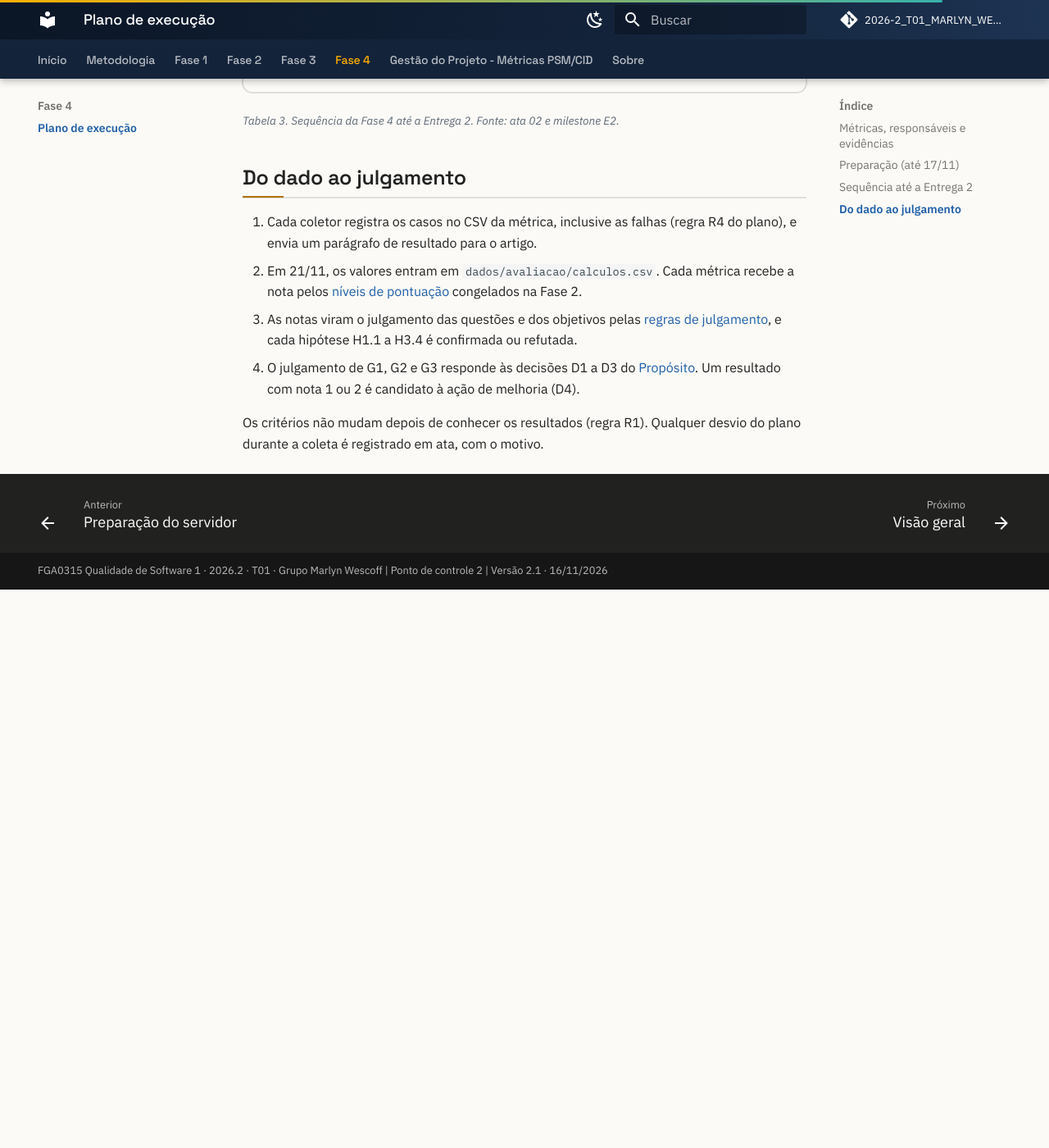
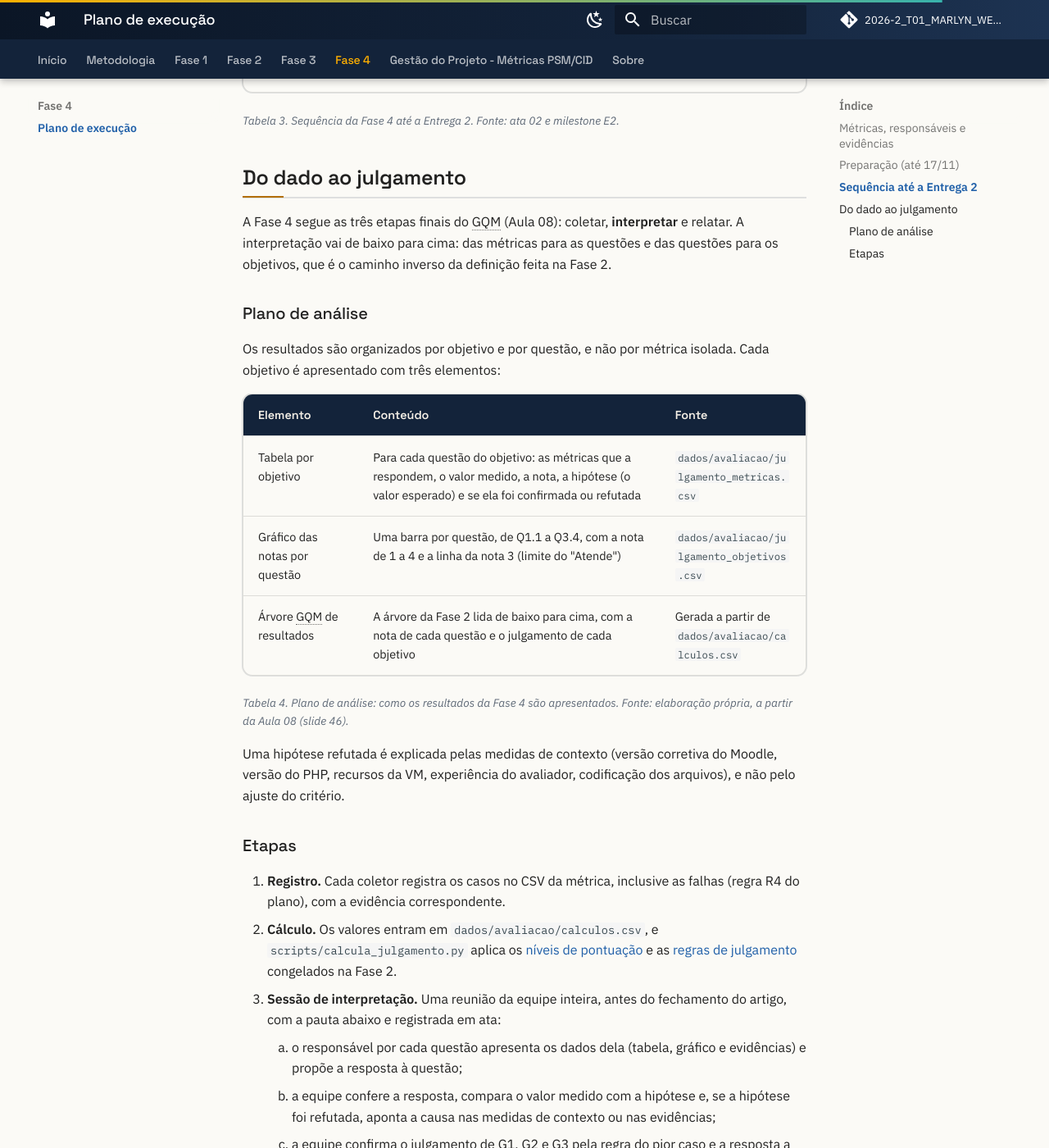
Before and after one commit to FCTE-Qualidade-de-Software-1/2026-2_T01_MARLYN_WESCOFF, an MkDocs documentation site: the page built from docs/fase-4/plano-de-execucao.md, in a window 1280 px wide and 1400 px high, scrolled down 4138 px. Shown: the whole window at 82% size. Built offline with MkDocs 1.6.1 and Material for MkDocs 9.7.7, drawn with Linux system fonts in a browser that asks for light colours; comment, search, counter and statistics services are not loaded; before the commit the page ends 4857 px from its top, so only the background shows below that; some of the changed text lies outside the part shown.

Commit message:
Acrescenta o plano de análise e a sessão de interpretação do GQM às Fases 3 e 4
Closes #122

```diff
--- a/docs/fase-4/plano-de-execucao.md
+++ b/docs/fase-4/plano-de-execucao.md
@@ -53,9 +53,32 @@ A coleta só começa quando a preparação de que ela depende estiver mergeada n
 
 ## Do dado ao julgamento
 
-1. Cada coletor registra os casos no CSV da métrica, inclusive as falhas (regra R4 do plano), e envia um parágrafo de resultado para o artigo.
-2. Em 21/11, os valores entram em `dados/avaliacao/calculos.csv`. Cada métrica recebe a nota pelos [níveis de pontuação](../fase-2/niveis-e-julgamento.md#niveis-de-pontuacao-por-metrica) congelados na Fase 2.
-3. As notas viram o julgamento das questões e dos objetivos pelas [regras de julgamento](../fase-2/niveis-e-julgamento.md#regras-de-julgamento), e cada hipótese H1.1 a H3.4 é confirmada ou refutada.
-4. O julgamento de G1, G2 e G3 responde às decisões D1 a D3 do [Propósito](../fase-1/proposito.md). Um resultado com nota 1 ou 2 é candidato à ação de melhoria (D4).
+A Fase 4 segue as três etapas finais do GQM (Aula 08): coletar, **interpretar** e relatar. A interpretação vai de baixo para cima: das métricas para as questões e das questões para os objetivos, que é o caminho inverso da definição feita na Fase 2.
 
-Os critérios não mudam depois de conhecer os resultados (regra R1). Qualquer desvio do plano durante a coleta é registrado em ata, com o motivo.
+### Plano de análise
+
+Os resultados são organizados por objetivo e por questão, e não por métrica isolada. Cada objetivo é apresentado com três elementos:
+
+| Elemento | Conteúdo | Fonte |
+|---|---|---|
+| Tabela por objetivo | Para cada questão do objetivo: as métricas que a respondem, o valor medido, a nota, a hipótese (o valor esperado) e se ela foi confirmada ou refutada | `dados/avaliacao/julgamento_metricas.csv` |
+| Gráfico das notas por questão | Uma barra por questão, de Q1.1 a Q3.4, com a nota de 1 a 4 e a linha da nota 3 (limite do "Atende") | `dados/avaliacao/julgamento_objetivos.csv` |
+| Árvore GQM de resultados | A árvore da Fase 2 lida de baixo para cima, com a nota de cada questão e o julgamento de cada objetivo | Gerada a partir de `dados/avaliacao/calculos.csv` |
+
+<p class="legenda">Tabela 4. Plano de análise: como os resultados da Fase 4 são apresentados. Fonte: elaboração própria, a partir da Aula 08 (slide 46).</p>
+
+Uma hipótese refutada é explicada pelas medidas de contexto (versão corretiva do Moodle, versão do PHP, recursos da VM, experiência do avaliador, codificação dos arquivos), e não pelo ajuste do critério.
+
+### Etapas
+
+1. **Registro.** Cada coletor registra os casos no CSV da métrica, inclusive as falhas (regra R4 do plano), com a evidência correspondente.
+2. **Cálculo.** Os valores entram em `dados/avaliacao/calculos.csv`, e `scripts/calcula_julgamento.py` aplica os [níveis de pontuação](../fase-2/niveis-e-julgamento.md#niveis-de-pontuacao-por-metrica) e as [regras de julgamento](../fase-2/niveis-e-julgamento.md#regras-de-julgamento) congelados na Fase 2.
+3. **Sessão de interpretação.** Uma reunião da equipe inteira, antes do fechamento do artigo, com a pauta abaixo e registrada em ata:
+    1. o responsável por cada questão apresenta os dados dela (tabela, gráfico e evidências) e propõe a resposta à questão;
+    2. a equipe confere a resposta, compara o valor medido com a hipótese e, se a hipótese foi refutada, aponta a causa nas medidas de contexto ou nas evidências;
+    3. a equipe confirma o julgamento de G1, G2 e G3 pela regra do pior caso e a resposta a cada decisão D1 a D3 do [Propósito](../fase-1/proposito.md);
+    4. a equipe escolhe a ação de melhoria (D4) entre os resultados com nota 1 ou 2, pelo tipo de problema, e define quem a executa;
+    5. um caso que pareça erro do avaliador, e não do produto, volta para repetição (regra R5) antes de entrar no julgamento.
+4. **Relatório.** As respostas às questões, o julgamento, as relações entre as características e a ação de melhoria vão para a página de resultados da Fase 4 e para o artigo, com as conclusões e as ameaças à validade.
+
+Os critérios não mudam depois de conhecer os resultados (regra R1). Qualquer desvio do plano durante a coleta ou a interpretação é registrado em ata, com o motivo.
```
Also changed, not shown: docs/fase-3/plano-de-avaliacao.md (+2 -1 lines).
